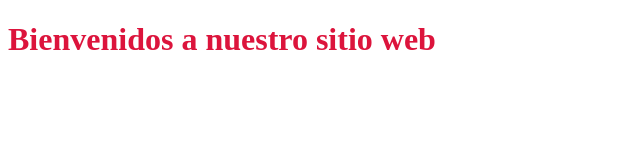
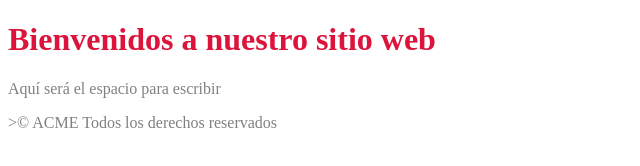
Before and after one commit to JuanLeiva93/practica1, a plain HTML site: page index.html in a window 1280 px wide. Shown: the whole page, without its empty margins (0-640 px from the left). Drawn offline with Linux system fonts and the light colour scheme.

Commit message:
add footer

```diff
--- a/index.html
+++ b/index.html
@@ -8,6 +8,11 @@
 </head>
 <body>
     <h1>Bienvenidos a nuestro sitio web</h1>
+    <p>Aquí será el espacio para escribir</p>
+    <footer>
+        <p>>&copy; ACME Todos los derechos reservados</p>
+    </footer>
     <script src="./js/main.js"></script>
+
 </body>
 </html>
```
